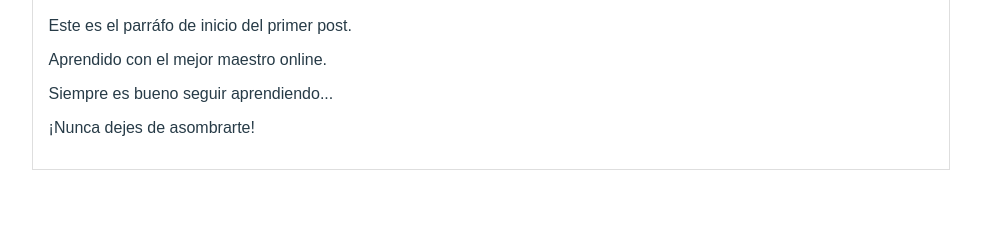
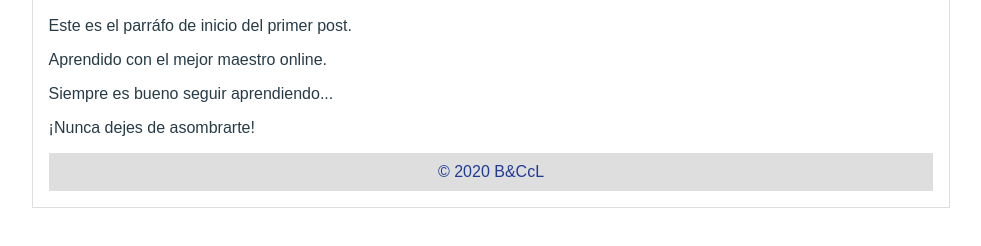
Before and after one commit to MiriHdez/blogMe, a plain HTML site: page blogpost.html in a window 1280 px wide. Shown: the part 176-422 px from the top of the page, without its empty margins (149-1130 px from the left). Drawn offline with Linux system fonts and the light colour scheme.

Commit message:
Cambio en footer

```diff
--- a/blogpost.html
+++ b/blogpost.html
@@ -16,6 +16,9 @@
         <p>Siempre es bueno seguir aprendiendo...</p>
         <p>¡Nunca dejes de asombrarte!</p>
       </div>
+      <div id="footer">
+        &copy; 2020 B&CcL
+      </div>
     </div>
   </body>
 </html>
--- a/css/style_p.css
+++ b/css/style_p.css
@@ -27,3 +27,8 @@ body{
   color: #273b47;
   font-family: Arial, Helvetica, sans-serif;
 }
+#footer{
+  background: #DEDEDE;
+  padding: 10px;
+  text-align: center;
+}
```
